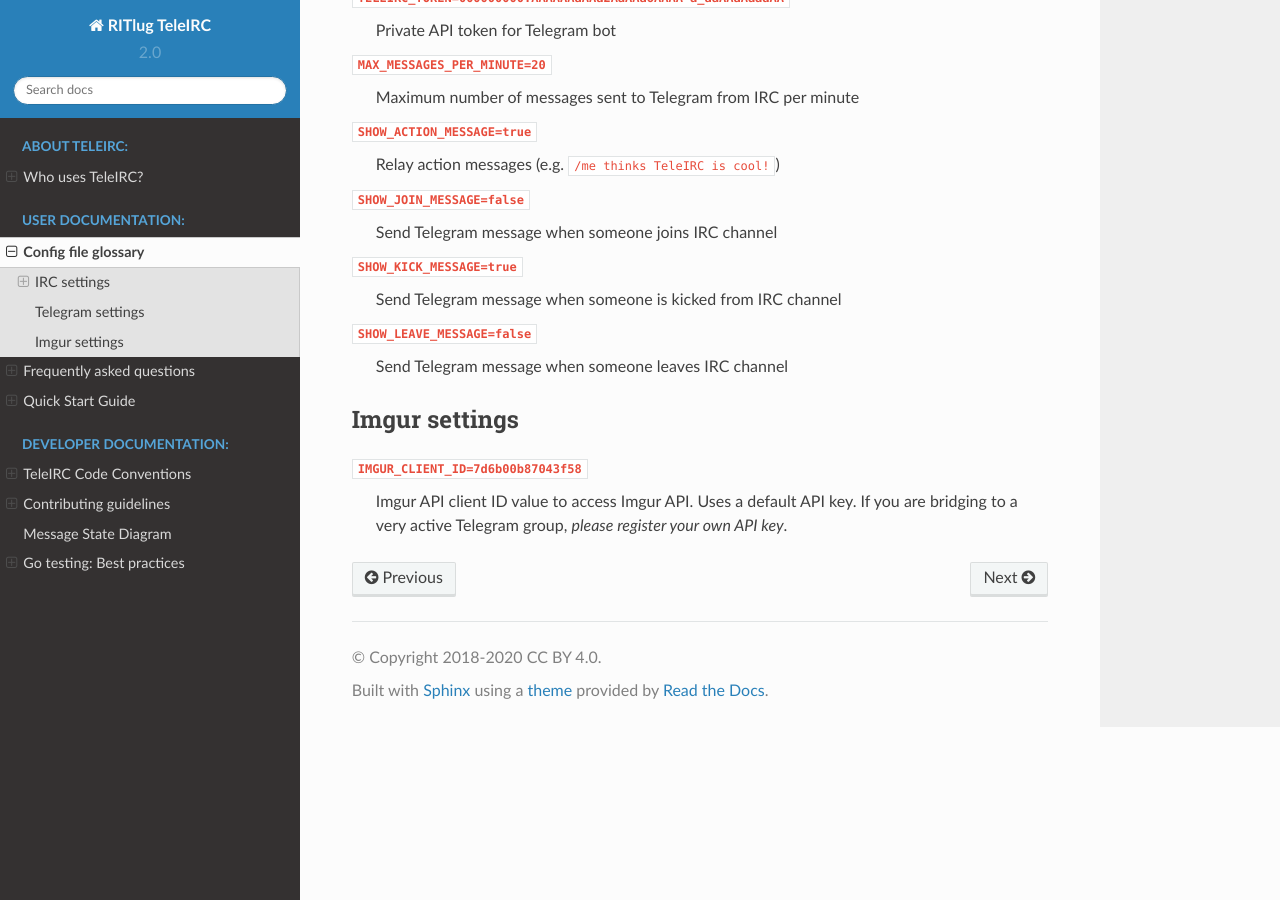
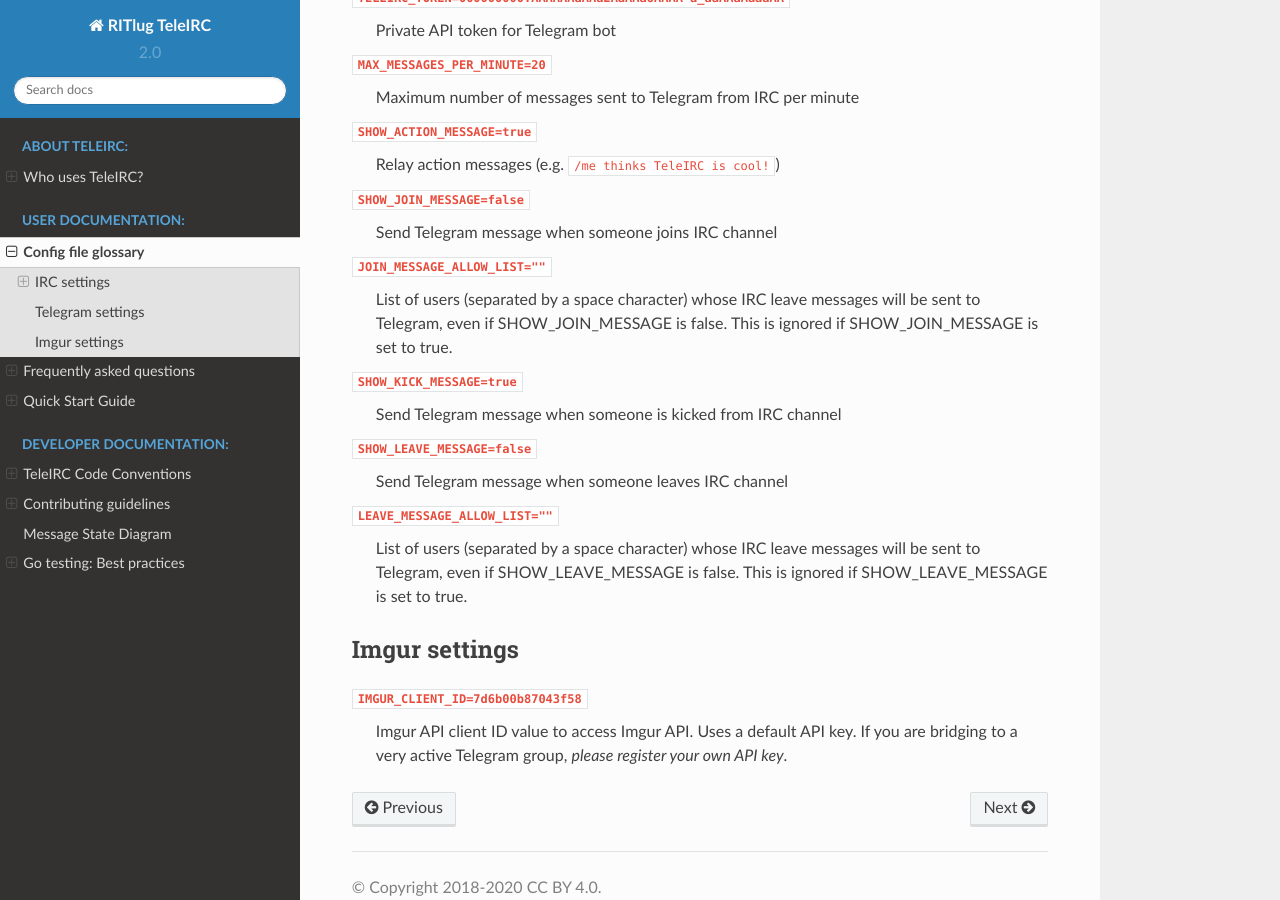
Before and after one commit to RITlug/teleirc, a Sphinx documentation site: the page built from docs/user/config-file-glossary.rst, in a window 1280 px wide and 900 px high, scrolled down 2771 px. Built offline with Sphinx 7.4.7 and the Read the Docs theme 2.0.0, drawn with Linux system fonts in a browser that asks for light colours; formulas are drawn with MathJax 3.

Commit message:
Added new options to documentation

```diff
--- a/docs/user/config-file-glossary.rst
+++ b/docs/user/config-file-glossary.rst
@@ -136,12 +136,19 @@
 ``SHOW_JOIN_MESSAGE=false``
     Send Telegram message when someone joins IRC channel
 
+``JOIN_MESSAGE_ALLOW_LIST=""``
+    List of users (separated by a space character) whose IRC leave messages will be sent to Telegram, even if SHOW_JOIN_MESSAGE is false.
+    This is ignored if SHOW_JOIN_MESSAGE is set to true.
+
 ``SHOW_KICK_MESSAGE=true``
     Send Telegram message when someone is kicked from IRC channel
 
 ``SHOW_LEAVE_MESSAGE=false``
     Send Telegram message when someone leaves IRC channel
 
+``LEAVE_MESSAGE_ALLOW_LIST=""``
+    List of users (separated by a space character) whose IRC leave messages will be sent to Telegram, even if SHOW_LEAVE_MESSAGE is false.
+    This is ignored if SHOW_LEAVE_MESSAGE is set to true.
 
 **************
 Imgur settings
```
Also changed, not shown: 1 other file.
